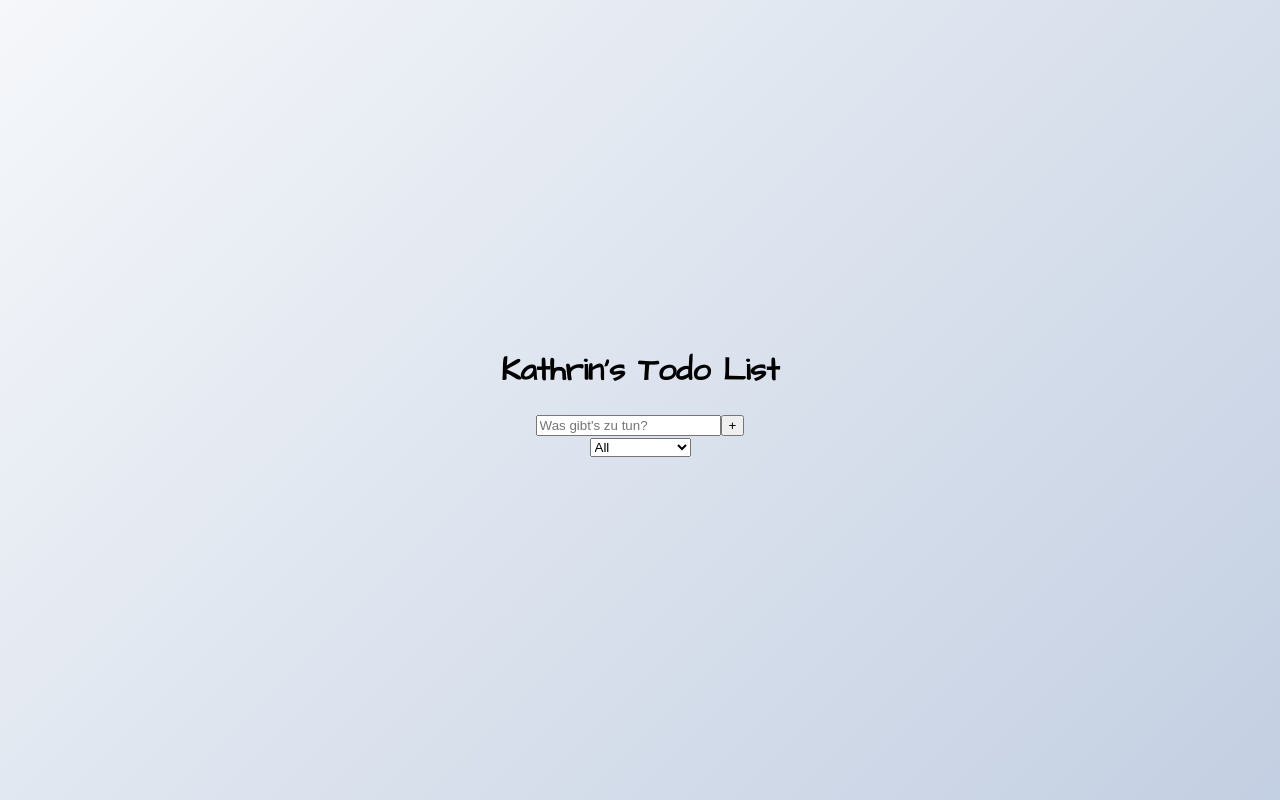
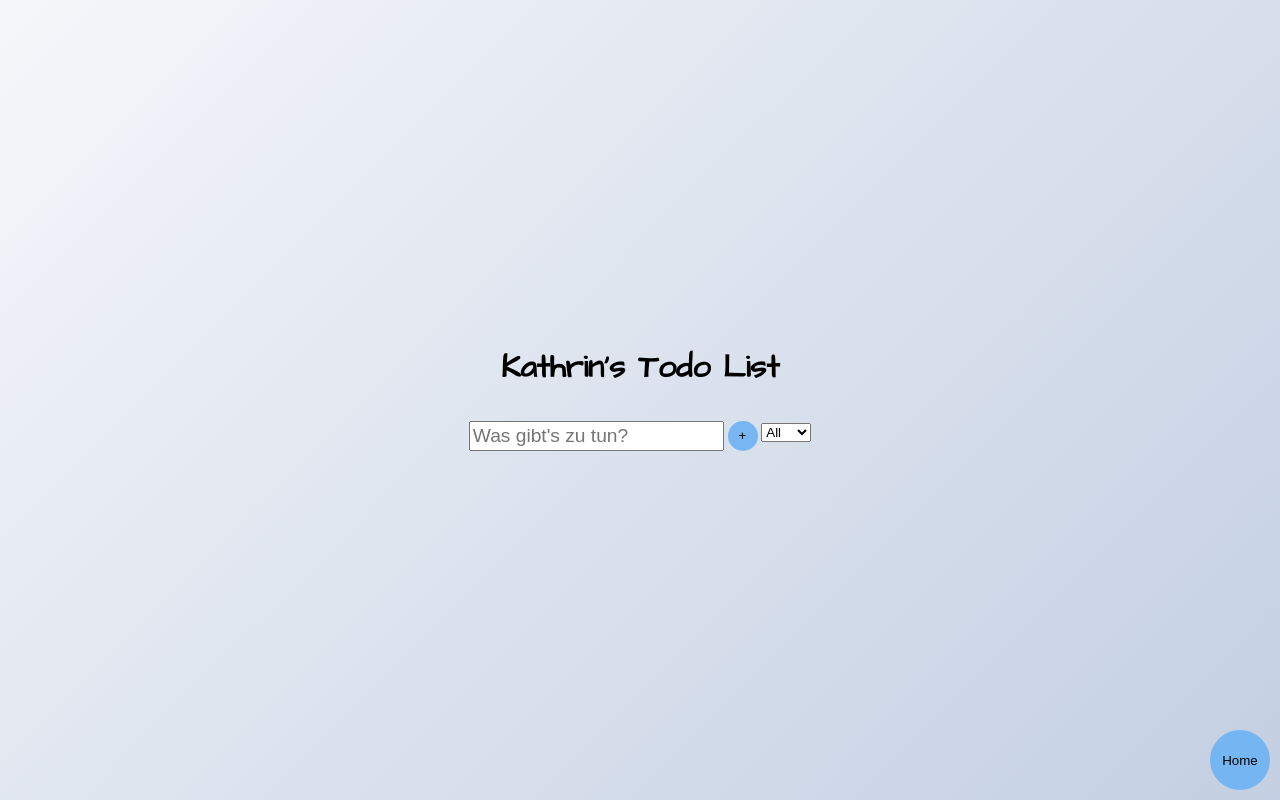
Before and after one commit to kschmitz123/react-todo-react, a React (Create React App) app: page /todolist in a window 1280 px wide. Built offline with nearby package versions, Linux system fonts and the light colour scheme.

Commit message:
Add pages and routes

```diff
--- a/package.json
+++ b/package.json
@@ -8,6 +8,7 @@
     "@testing-library/user-event": "^12.1.10",
     "react": "^17.0.1",
     "react-dom": "^17.0.1",
+    "react-router-dom": "^5.2.0",
     "react-scripts": "4.0.0",
     "web-vitals": "^0.2.4"
   },
--- a/public/index.html
+++ b/public/index.html
@@ -29,7 +29,7 @@
       work correctly both with client-side routing and a non-root public URL.
       Learn how to configure a non-root public URL by running `npm run build`.
     -->
-    <title>React App</title>
+    <title>TODO LIST</title>
   </head>
   <body>
     <noscript>You need to enable JavaScript to run this app.</noscript>
--- a/src/App.js
+++ b/src/App.js
@@ -1,61 +1,14 @@
-import "./App.css";
-import Form from "./components/Form";
-import TodoList from "./components/TodoList";
-import { useState, useEffect } from "react";
-
-function App() {
-  const [todos, setTodos] = useState([]);
-  const [status, setStatus] = useState("all");
-  const [filteredTodos, setFilteredTodos] = useState([]);
-
-  useEffect(() => {
-    getLocalTodos();
-  }, []);
-
-  useEffect(() => {
-    filterHandler();
-    saveLocalTodos();
-  }, [todos, status]);
-
-  const filterHandler = () => {
-    switch (status) {
-      case "completed":
-        setFilteredTodos(todos.filter((todo) => todo.completed === true));
-        break;
-      case "uncompleted":
-        setFilteredTodos(todos.filter((todo) => todo.completed === false));
-        break;
-      default:
-        setFilteredTodos(todos);
-        break;
-    }
-  };
-
-  const saveLocalTodos = () => {
-    localStorage.setItem("todos", JSON.stringify(todos));
-  };
-  const getLocalTodos = () => {
-    if (localStorage.getItem("todos") === null) {
-      localStorage.setItem("todos", JSON.stringify([]));
-    } else {
-      let localTodos = JSON.parse(localStorage.getItem("todos"));
-      setTodos(localTodos);
-    }
-  };
-
+import { BrowserRouter as Router, Switch, Route } from "react-router-dom";
+import TodoListApp from "./pages/TodoListApp";
+export default function App() {
   return (
-    <div className="app">
-      <header>
-        <h1>Kathrin's Todo List</h1>
-      </header>
-      <Form todos={todos} setTodos={setTodos} setStatus={setStatus} />
-      <TodoList
-        setTodos={setTodos}
-        todos={todos}
-        filteredTodos={filteredTodos}
-      />
-    </div>
+    <Router>
+      <Switch>
+        <Route path="/todolist">
+          <TodoListApp />
+        </Route>
+        <Route path="/">Home</Route>
+      </Switch>
+    </Router>
   );
 }
-
-export default App;
--- /dev/null
+++ b/src/components/Button.js
@@ -0,0 +1,5 @@
+import "./button.css";
+
+export default function Button() {
+  return <button className="button">Home</button>;
+}
--- a/src/components/Form.js
+++ b/src/components/Form.js
@@ -1,4 +1,5 @@
 import { useState } from "react";
+import "./form.css";
 
 export default function Form({ todos, setTodos, setStatus }) {
   const [inputText, setInputText] = useState("");
--- /dev/null
+++ b/src/components/button.css
@@ -0,0 +1,11 @@
+.button {
+  position: fixed;
+  bottom: 10px;
+  right: 10px;
+  height: 60px;
+  width: 60px;
+  border-radius: 50%;
+  cursor: pointer;
+  background-color: rgba(112, 179, 243, 0.932);
+  border: none;
+}
--- a/src/index.css
+++ b/src/index.css
@@ -1,8 +1,14 @@
+*,
+*::after,
+*::before {
+  box-sizing: border-box;
+}
 body {
   margin: 0;
   font-family: "Architects Daughter", cursive;
   -webkit-font-smoothing: antialiased;
   -moz-osx-font-smoothing: grayscale;
+  background: linear-gradient(135deg, #f5f7fa 0%, #c3cfe2 100%);
 }
 
 code {
--- /dev/null
+++ b/src/pages/TodoListApp.js
@@ -0,0 +1,68 @@
+import "./todoListApp.css";
+import { Link } from "react-router-dom";
+import Form from "../components/Form";
+import TodoList from "../components/TodoList";
+import Button from "../components/Button";
+import { useState, useEffect } from "react";
+
+function TodoListApp() {
+  const [todos, setTodos] = useState([]);
+  const [status, setStatus] = useState("all");
+  const [filteredTodos, setFilteredTodos] = useState([]);
+
+  useEffect(() => {
+    getLocalTodos();
+  }, []);
+
+  useEffect(() => {
+    filterHandler();
+    saveLocalTodos();
+  }, [todos, status]);
+
+  const filterHandler = () => {
+    switch (status) {
+      case "completed":
+        setFilteredTodos(todos.filter((todo) => todo.completed === true));
+        break;
+      case "uncompleted":
+        setFilteredTodos(todos.filter((todo) => todo.completed === false));
+        break;
+      default:
+        setFilteredTodos(todos);
+        break;
+    }
+  };
+
+  const saveLocalTodos = () => {
+    localStorage.setItem("todos", JSON.stringify(todos));
+  };
+  const getLocalTodos = () => {
+    if (localStorage.getItem("todos") === null) {
+      localStorage.setItem("todos", JSON.stringify([]));
+    } else {
+      let localTodos = JSON.parse(localStorage.getItem("todos"));
+      setTodos(localTodos);
+    }
+  };
+
+  return (
+    <div className="app">
+      <header>
+        <h1>Kathrin's Todo List</h1>
+      </header>
+      <Form todos={todos} setTodos={setTodos} setStatus={setStatus} />
+      <TodoList
+        setTodos={setTodos}
+        todos={todos}
+        filteredTodos={filteredTodos}
+      />
+
+      <Link to="/">
+        {" "}
+        <Button />
+      </Link>
+    </div>
+  );
+}
+
+export default TodoListApp;
--- a/src/App.css
+++ b/src/pages/todoListApp.css
@@ -2,6 +2,5 @@
   display: grid;
   height: 100vh;
   place-content: center;
-  background-image: linear-gradient(135deg, #f5f7fa 0%, #c3cfe2 100%);
   text-align: center;
 }
```
Also changed, not shown: src/index.js (+7 -6 lines), 1 other file (tests, documents, lock files or other folders).
